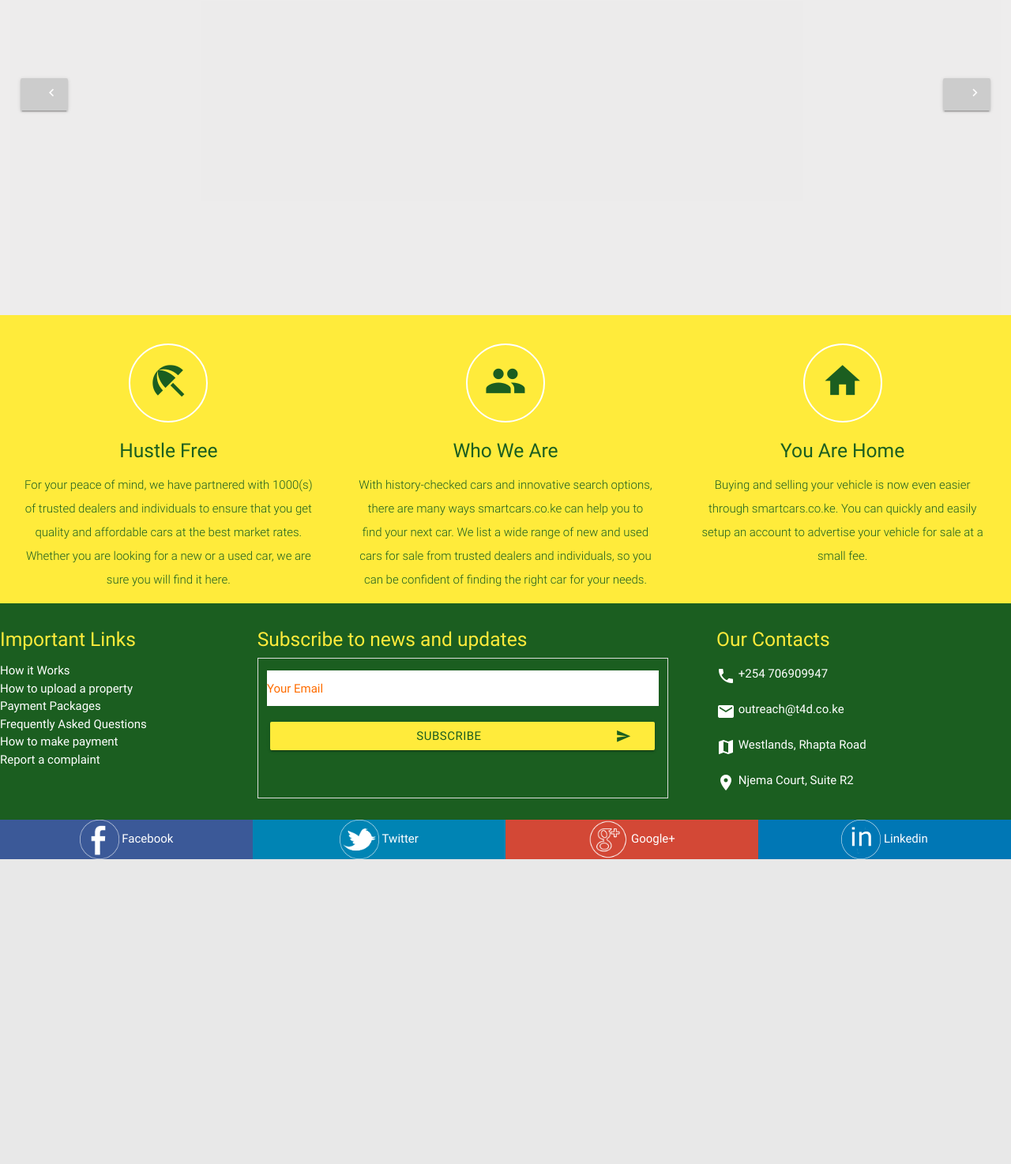
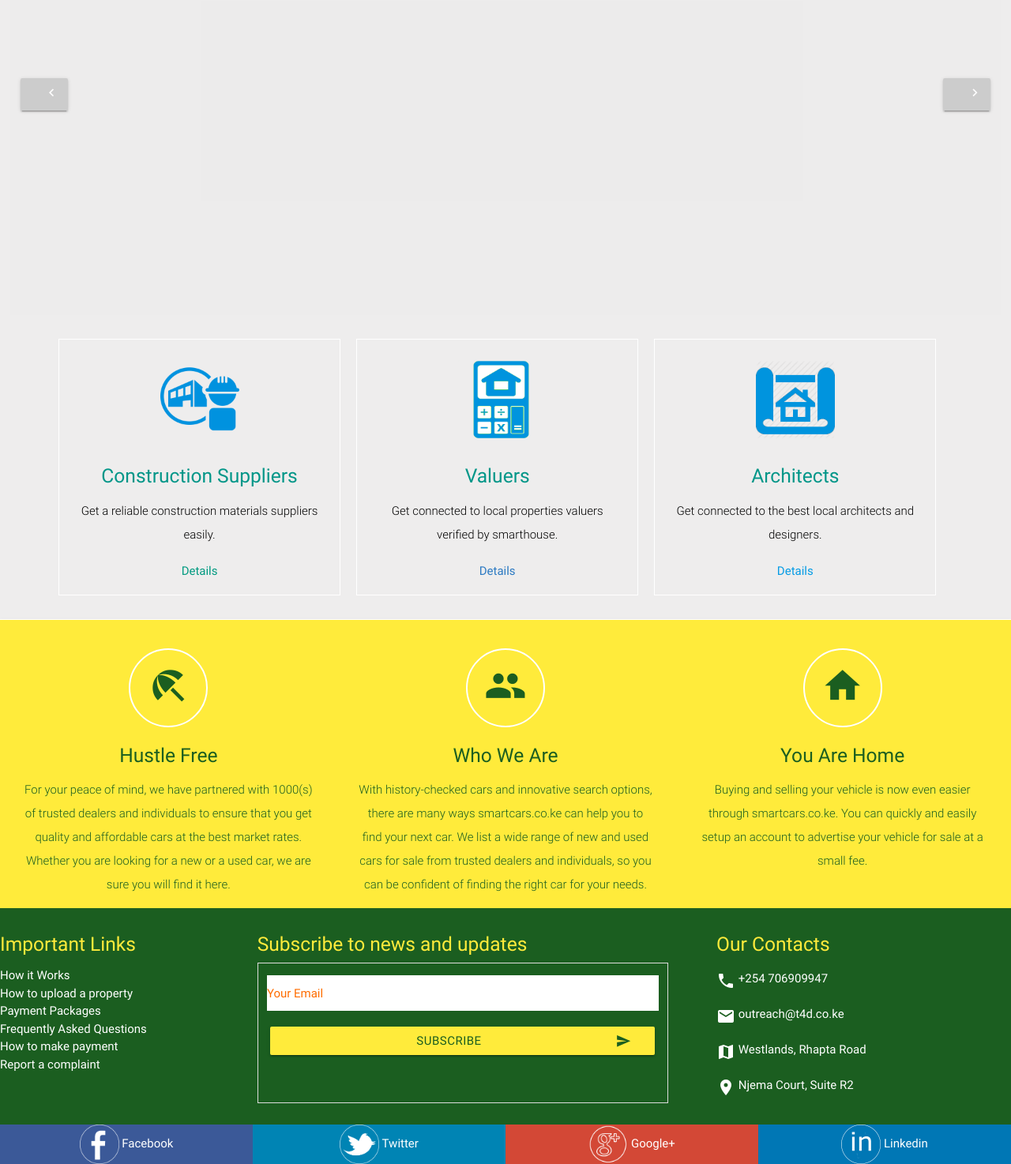
Before and after one commit to tech4development/smarthouse, a PHP site: page / in a window 1280 px wide. Shown: the part 1524-2998 px from the top of the page at 79% size. Before the commit the page ends 2612 px from the top, so only its background shows below. Run offline with PHP 8.4, Linux system fonts and the light colour scheme; data that the repository does not hold is empty; some libraries are stand-ins or nearby versions.

Commit message:
Merge origin/master into smartcar1
Conflicts:
	accessories.php
	champ.php
	db.php
	freeagentform.php
	guruform.php
	importers.php
	insurance.php
	search.php
	testing.php
	tracking.php

```diff
--- a/index.php
+++ b/index.php
@@ -7,6 +7,7 @@ include 'notification.php';
 include 'saleslider.php';
 include 'landslider.php';
 include 'rentslider.php';
+include 'services.php';
 include 'whoweare.php';
 include 'footer.php';
 include 'scripts.php';
--- /dev/null
+++ b/services.php
@@ -0,0 +1,39 @@
+<div class="row" style="margin-top: 20px;   width: 90%;">
+
+    <div class="col s12 m4" style="border: 1px solid #fff;  margin: 10px; width: 31%;">
+        <div class="icon-block">
+            <h2 class="center light-green-text"><img src="images/supllier.png" style="width: 100px; height: 100px;"></h2>
+            <h5 class="center teal-text ">Construction Suppliers</h5>
+
+            <p class="light center black-text">Get a reliable construction materials suppliers easily.</p>
+            <p class="center">        <a href="#" class="waves-effect waves-light" style="color: #009a80;">Details<span class="mdi mdi-chevron-double-right" style=""></span></a>
+            </p>
+
+        </div>
+    </div>
+
+    <div class="col s12 m4" style="border: 1px solid #fff;  margin: 10px; width: 31%;">
+        <div class="icon-block">
+            <h2 class="center light-green-text"><img src="images/valuers.png" style="width: 100px; height: 100px;"></h2>
+            <h5 class="center teal-text">Valuers</h5>
+
+            <p class="light center black-text">Get connected to local properties valuers verified by smarthouse.</p>
+            <p class="center">        <a href="#" class="waves-effect waves-light" style="color: #2b79c2;">Details<span class="mdi mdi-chevron-double-right" style=""></span></a>
+            </p>
+        </div>
+    </div>
+
+    <div class="col s12 m4" style="border: 1px solid #fff;  margin: 10px; width: 31%;">
+        <div class="icon-block">
+
+            <h2 class="center light-green-text"><img src="images/architech.png" style="width: 100px; height: 100px;"></h2>
+            <h5 class="center teal-text">Architects</h5>
+
+            <p class="light center black-text">Get connected to the best local architects and designers.</p>
+
+            <p class="center">        <a href="#" class="waves-effect waves-light">Details<span class="mdi mdi-chevron-double-right" style=""></span></a>
+            </p></div>
+    </div>
+
+</div>
+   <div class="divider white z-depth-1"></div>
```
Also changed, not shown: images/architech.png (added), images/supllier.png (added), images/valuers.png (added).
